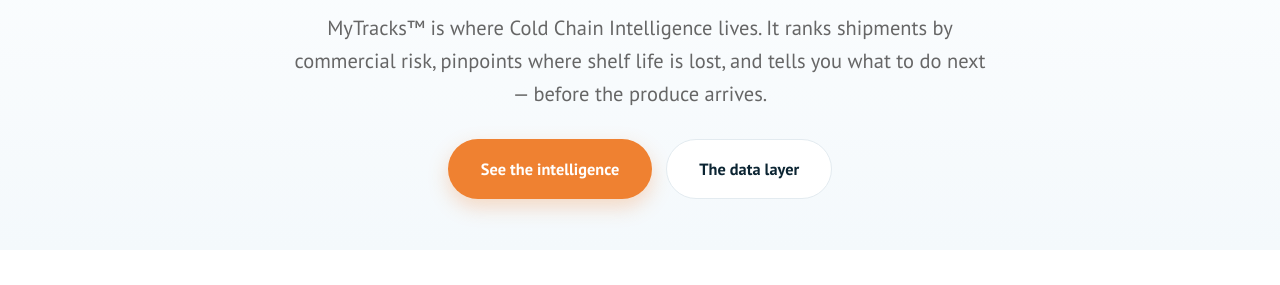
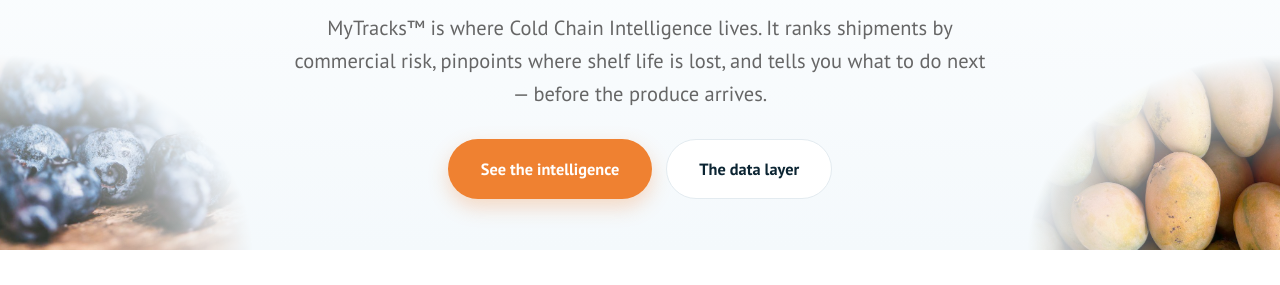
Before and after one commit to Escavox/escavox-website, a website: page platform.html in a window 1280 px wide. Shown: the part 327-612 px from the top of the page. Drawn offline with Linux system fonts and the light colour scheme.

Commit message:
Add fresh-produce corner accents to hero headers
Masked (radial-fade) corner images in the page headers so fresh produce reads
immediately without fighting the copy: platform hero gets blueberries (bottom-
left) + mangoes (bottom-right); homepage hero gets mangoes (bottom-left).
Hidden below 760px. Handover pack rebuilt.

```diff
--- a/css/styles.css
+++ b/css/styles.css
@@ -582,8 +582,20 @@
 .footer-social svg { width: 18px; height: 18px; }
 
 /* ---------- Page hero (interior) ---------- */
-.page-hero { padding-block: clamp(48px, 6vw, 88px) clamp(36px, 4vw, 56px); background: radial-gradient(900px 480px at 50% -20%, var(--blue-50), transparent 60%), linear-gradient(180deg,#fff,var(--bg-tint)); }
-.page-hero .inner { max-width: 820px; margin-inline: auto; text-align: center; }
+.page-hero { position: relative; overflow: hidden; padding-block: clamp(48px, 6vw, 88px) clamp(36px, 4vw, 56px); background: radial-gradient(900px 480px at 50% -20%, var(--blue-50), transparent 60%), linear-gradient(180deg,#fff,var(--bg-tint)); }
+.page-hero .inner { position: relative; z-index: 1; max-width: 820px; margin-inline: auto; text-align: center; }
+
+/* Fresh-produce corner accents in the hero headers (masked to fade into the page) */
+.hero > .container, .page-hero > .inner { position: relative; z-index: 1; }
+.hero-produce {
+  position: absolute; bottom: 0; z-index: 0; pointer-events: none; user-select: none;
+  width: clamp(180px, 22vw, 320px); height: clamp(140px, 17vw, 230px); object-fit: cover;
+  -webkit-mask-image: radial-gradient(140% 140% at var(--mx,0%) 100%, #000 20%, transparent 64%);
+          mask-image: radial-gradient(140% 140% at var(--mx,0%) 100%, #000 20%, transparent 64%);
+}
+.hero-produce.hp-bl { left: 0;  --mx: 0%; }
+.hero-produce.hp-br { right: 0; --mx: 100%; }
+@media (max-width: 760px) { .hero-produce { display: none; } }
 .page-hero .inner .hero-cta { justify-content: center; }
 .page-hero h1 { margin-top: 18px; }
 .page-hero p { margin-top: 20px; }
--- a/platform.html
+++ b/platform.html
@@ -37,6 +37,8 @@
 
 <main id="main">
 <section class="page-hero">
+  <img class="hero-produce hp-bl" src="assets/img/produce/blueberries.jpg" alt="" aria-hidden="true" loading="lazy">
+  <img class="hero-produce hp-br" src="assets/img/produce/mangoes.jpg" alt="" aria-hidden="true" loading="lazy">
   <div class="container inner reveal">
     <p class="crumb"><a href="index.html">Home</a> / Platform</p>
     <span class="eyebrow" style="margin-top:14px">The platform · MyTracks™</span>
```
Also changed, not shown: handover/pages/index.html (+1 -0 lines), handover/pages/platform.html (+2 -0 lines), index.html (+1 -0 lines), assets/img/produce/blueberries.jpg (added), assets/img/produce/mangoes.jpg (added), assets/img/produce/raspberries.jpg (added).
